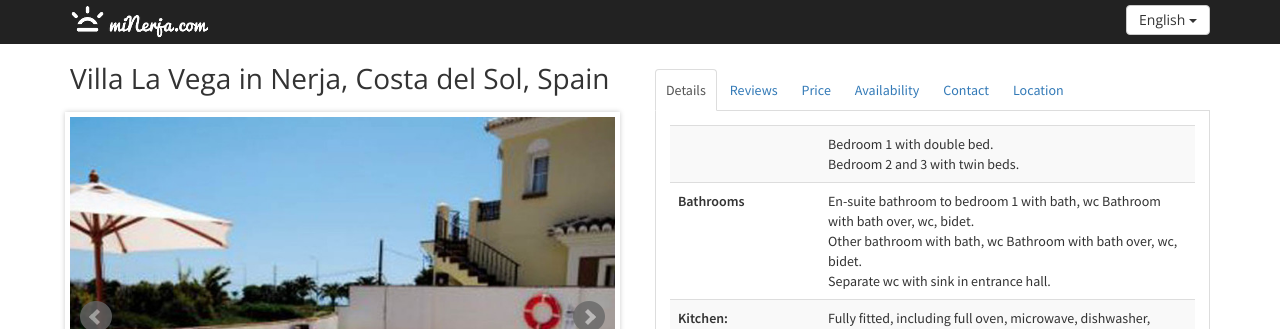
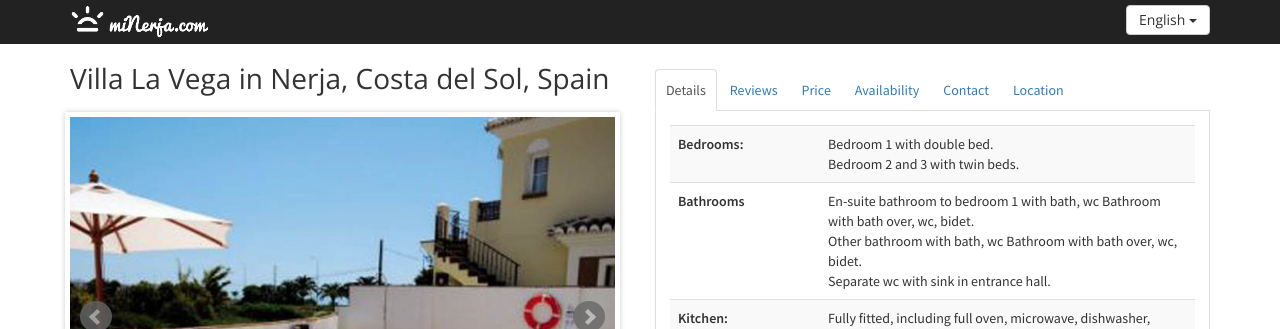
Before and after one commit to hhkaos/minerja.com, a PHP site: page /lavega/?l=1 in a window 1280 px wide. Shown: the top 329 px of the page. Run offline with PHP 8.4, Linux system fonts and the light colour scheme; data that the repository does not hold is empty; some libraries are stand-ins or nearby versions; grey boxes are pictures that could not be loaded.

Commit message:
Updating strings

```diff
--- a/lavega/string.php
+++ b/lavega/string.php
@@ -30,6 +30,10 @@
 							A few stairs lead you to a sundeck with loungers and a private pool, so you can while
 							away the hours just footsteps from your door.</p>
 						   ";
+
+	$bedrooms["es"] = "Dormitorios:";
+	$bedrooms["fr"] = "Dormitories:";
+	$bedrooms["en"] = "Bedrooms:";
 
 	$bedrooms_det["es"] = "1 Dormitorio con cama de matrimonio.<br>2 Dormitorios con dos camas individuales cada uno.";
 	$bedrooms_det["fr"] = "1 Chambre avec double , 150x190 .<br>2 chambres avec deux lits simples 90x190 chacune.";
```
